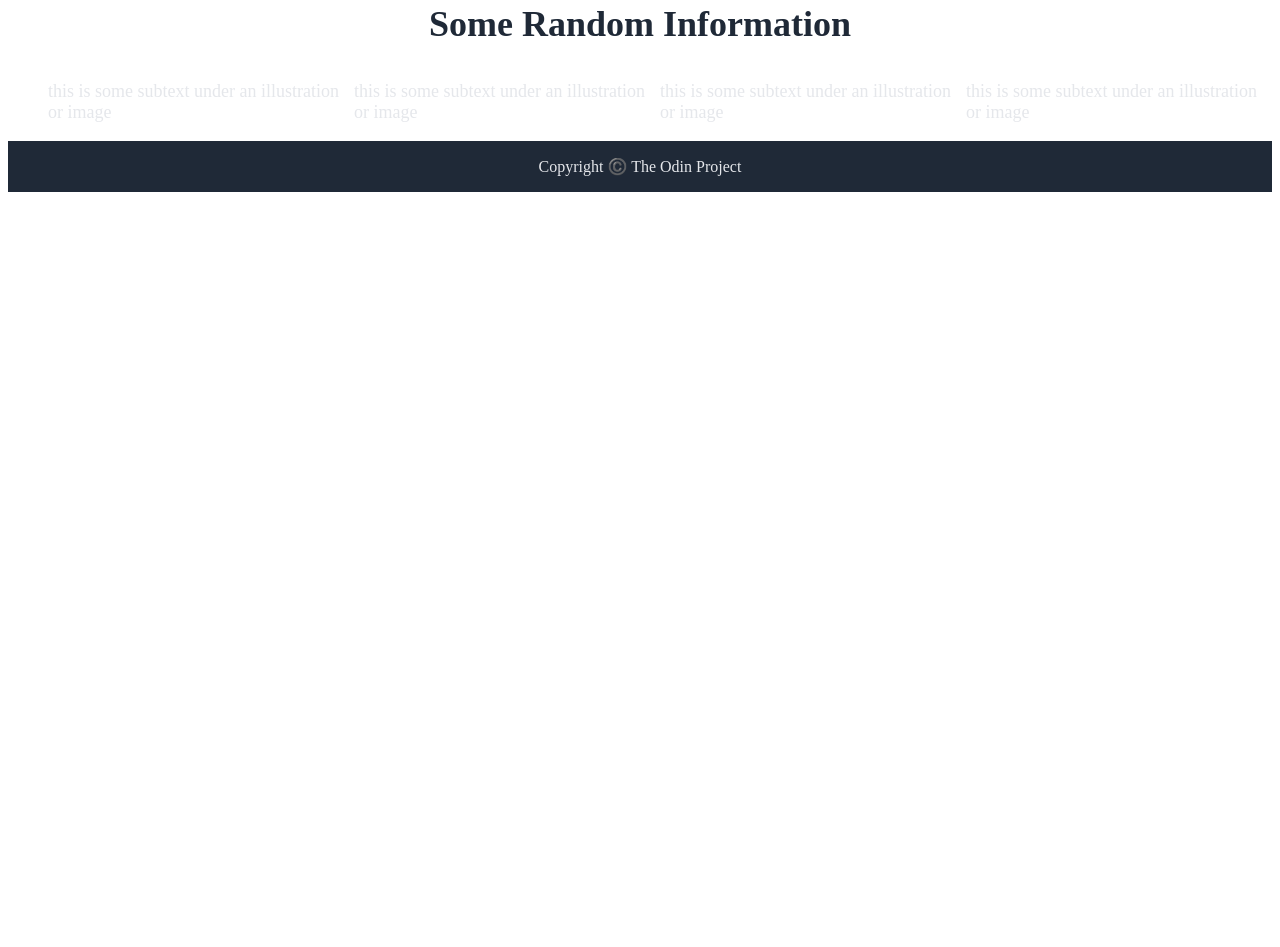
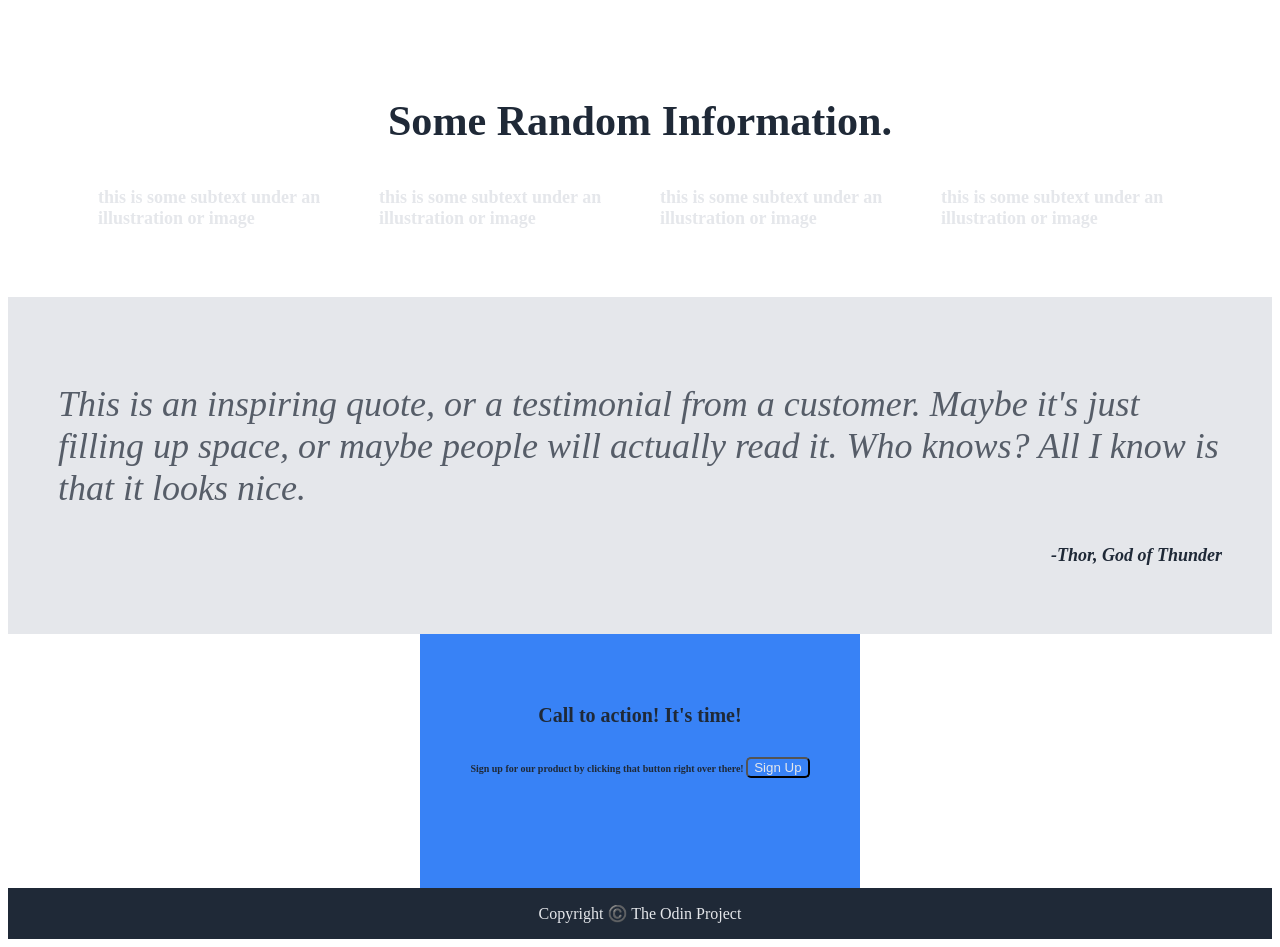
Before and after one commit to kthomas127/Odin-CSS-project, a plain HTML site: page index.html in a window 1280 px wide. Shown: the part 330-1277 px from the top of the page. Before the commit the page ends 800 px from the top, so only its background shows below. Drawn offline with Linux system fonts and the light colour scheme.

Commit message:
add quote and action html and styles

```diff
--- a/index.html
+++ b/index.html
@@ -1,15 +1,17 @@
 <!DOCTYPE html>
 <html lang="en">
+
 <head>
     <meta charset="UTF-8">
     <meta name="viewport" content="width=device-width, initial-scale=1.0">
     <title>Awesome Website</title>
     <link rel="stylesheet" href="style.css">
 </head>
+
 <body>
     <header>
         <div class="heading">
-            <img src ="./images/logo.png" alt="Header Logo"/>
+            <img src="./images/logo.png" alt="Header Logo" />
             <div class="nav">
                 <a href="#">Header Link One</a>
                 <a href="#">Header Link Two</a>
@@ -19,14 +21,16 @@
         <div class="intro_window">
             <div class="intro">
                 <h1>This website is awesome</h1>
-                <h2>This website has some subtext that goes here under the main title. It's a smaller font and the color is lower contrast</h2>
+                <h2>This website has some subtext that goes here under the main title. It's a smaller font and the color
+                    is lower contrast</h2>
                 <button>Sign Up</button>
             </div>
-            <img src ="./images/banner.png" alt="This is a placeholder for an image"/>
+            <img src="./images/banner.png" alt="This is a placeholder for an image" />
         </div>
     </header>
     <div class="information">
-        <p> Some Random Information </p>
+        <div>
+            <h3> Some Random Information. </h3>
             <ul>
                 <li>this is some subtext under an illustration or image</li>
                 <li>this is some subtext under an illustration or image</li>
@@ -34,8 +38,23 @@
                 <li>this is some subtext under an illustration or image</li>
             </ul>
         </div>
+        <div class="quote">
+            <p>
+                This is an inspiring quote, or a testimonial from a customer. Maybe it's just filling up space, or maybe
+                people will actually read it. Who knows? All I know is that it looks nice.
+            </p>
+            <p>-Thor, God of Thunder</p>
+        </div>
+        <div class="action">
+            <p>Call to action! It's time!</p>
+            <p>Sign up for our product by clicking that button right over there!
+                <button>Sign Up</button>
+            </p>
+        </div>
+    </div>
     <footer>
         <p>Copyright ©️ The Odin Project</p>
     </footer>
 </body>
+
 </html>
--- a/style.css
+++ b/style.css
@@ -1,8 +1,8 @@
 header, footer{
     background-color: #1f2937;
     font: "Roboto";
-    /* display: flex;
-    flex-direction: column; */
+    padding-left: 50px;
+    padding-right: 50px;
 }
 
 .heading {
@@ -51,7 +51,7 @@ header, footer{
     margin-top: 0;
 }
 
-.intro button {
+.intro button, .information button {
     color: #E5E7EB;
     background-color: #3882F6;
     border-radius: 5px;
@@ -69,17 +69,62 @@ header, footer{
     color: #E5E7EB;
 }
 
-.information p {
+.information {
+    display:  flex;
+    flex-direction: column;
+    align-items: center;
+}
+
+.information div{
     display: flex;
-    justify-content: center;
+    flex-direction: column;
+    align-items: center;
+    /* justify-content: center; */
     font-size: 36px;
     font-weight: 900;
-    color: #1f2937
+    color: #1f2937;
+    padding: 50px;
 }
 
 .information ul {
     list-style-type: none;
     display: flex;
+}
+
+.quote {
+    background-color: #E5E7EB;
+    display: flex;
+    flex-direction: column;
+}
+
+.quote p {
+    font-size: 36px;
+    font-style: italic;
+    color: #565d68;
+    font-weight: 300;
+    /* margin-bottom: 0; */
+}
+
+.quote p:nth-of-type(2) {
+    align-self: flex-end;
+    font-size: 18px;
+    color: #1F2937;
+    font-weight: 900;
+    margin-top: 0;
+}
+
+.action {
+    max-width: 600px;
+    max-height: 300px;
+    background-color: #3882F6;
+    color: #E5E7EB;
+}
+
+.action p:nth-of-type(1){
+    font-size: 20px;
+}
+.action p:nth-of-type(2){
+    font-size: 10px;
 }
 
 footer {
```
Lines whose indentation alone changed are shown as unchanged.
